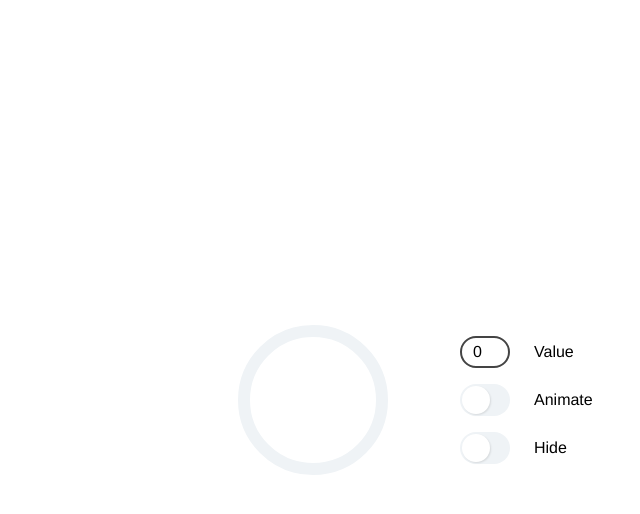
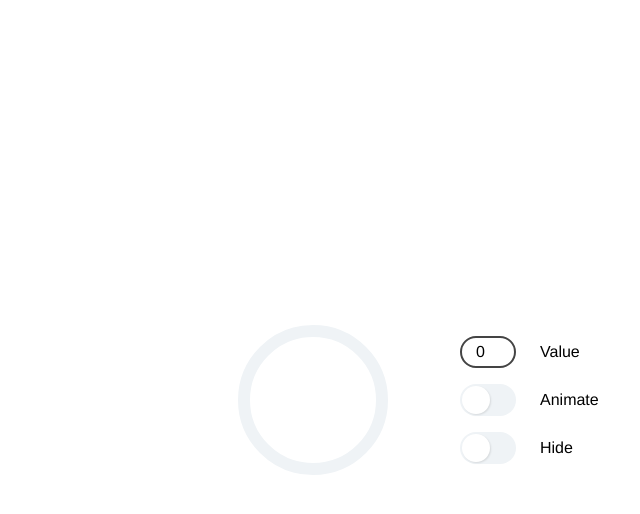
Before and after one commit to ArtemPaskevichyan/circular-progress-bar, a website: page index.html in a window 1280 px wide. Shown: the full height of the page, 216-856 px from the left. Drawn offline with Linux system fonts and the light colour scheme.

Commit message:
Работа с документацией
– Доработана документация по демо
– Добавлена документация для компонента
– Подправлены стили

```diff
--- a/index.html
+++ b/index.html
@@ -123,7 +123,7 @@
 
     .circle-progress-bar-demo__controls {
         flex: 1;
-        --toggle-width: 50px;
+        --toggle-width: 56px;
         --toggle-height: 32px;
         display: flex;
         flex-direction: column;
```
Also changed, not shown: README.md, src/circle-progress-bar/README.md (added).
